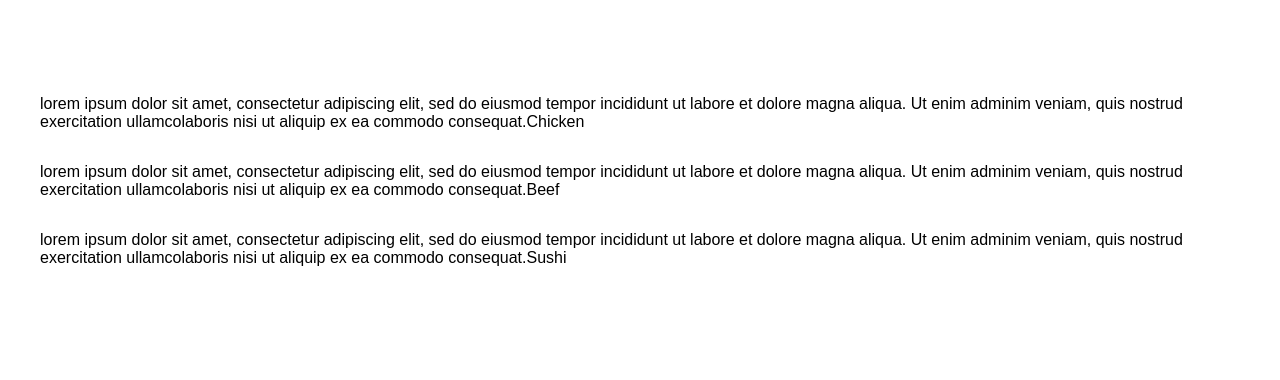
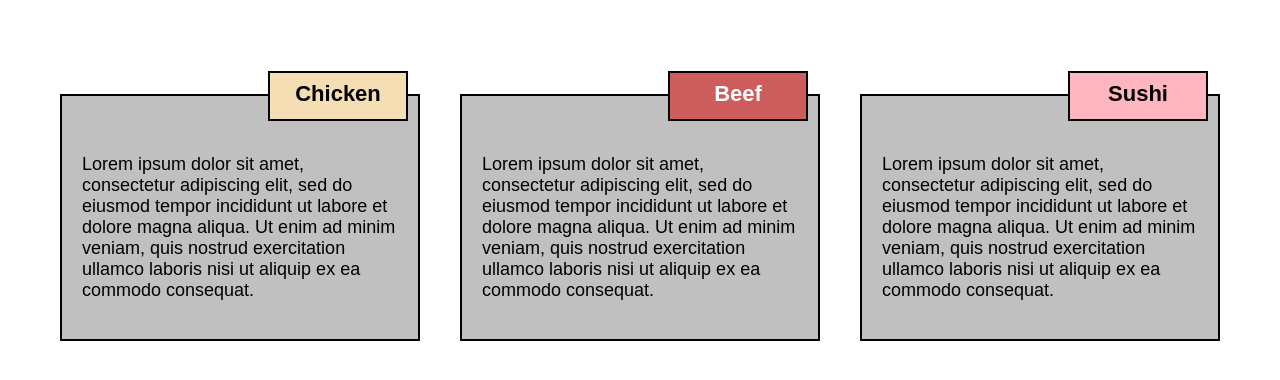
Before and after one commit to chaewonbaek/module2, a plain HTML site: page index.html in a window 1280 px wide. Shown: the part 148-528 px from the top of the page. Drawn offline with Linux system fonts and the light colour scheme; a web font is replaced by a local one.

Commit message:
Update index.html

```diff
--- a/index.html
+++ b/index.html
@@ -1,32 +1,37 @@
 <!DOCTYPE html>
-<html>
+<html lang="en">
 <head>
-    <meta charset = "utf-8">
-    <meta name="viewport" content="width=device-width, initial-scale=1">
-    <link rel="stylesheet" href="style.css">
+  <meta charset="UTF-8" />
+  <meta name="viewport" content="width=device-width, initial-scale=1" />
   <title>Assignment Solution for Module 2</title>
+  <link rel="stylesheet" href="style.css" />
+  <!-- 구글 폰트 불러오기 -->
+  <link rel="stylesheet" href="https://fonts.googleapis.com/css?family=Sofia&effect=neon|outline|emboss|shadow-multiple" />
 </head>
 <body>
-
-
   <h1>Our Menu</h1>
 
-
   <div class="row">
-    <div class="col-lg-4 col-md-5 col-sm-9 "><p>lorem ipsum dolor sit amet, consectetur adipiscing elit, sed do eiusmod tempor incididunt ut labore et dolore magna aliqua. Ut enim adminim veniam, quis nostrud exercitation ullamcolaboris nisi ut aliquip ex ea commodo consequat.<divabsolute class="a">Chicken</divabsolute>
+    <div class="menu-item relative">
+      <p>
+        Lorem ipsum dolor sit amet, consectetur adipiscing elit, sed do eiusmod tempor incididunt ut labore et dolore magna aliqua. Ut enim ad minim veniam, quis nostrud exercitation ullamco laboris nisi ut aliquip ex ea commodo consequat.
       </p>
-
+      <div class="label chicken">Chicken</div>
     </div>
 
-    <div class="col-lg-4 col-md-5 col-sm-9"><p>lorem ipsum dolor sit amet, consectetur adipiscing elit, sed do eiusmod tempor incididunt ut labore et dolore magna aliqua. Ut enim adminim veniam, quis nostrud exercitation ullamcolaboris nisi ut aliquip ex ea commodo consequat.<divabsolute class="b">Beef</divabsolute>
+    <div class="menu-item relative">
+      <p>
+        Lorem ipsum dolor sit amet, consectetur adipiscing elit, sed do eiusmod tempor incididunt ut labore et dolore magna aliqua. Ut enim ad minim veniam, quis nostrud exercitation ullamco laboris nisi ut aliquip ex ea commodo consequat.
       </p>
+      <div class="label beef">Beef</div>
+    </div>
 
-    </div>
-    <div class="col-lg-4 col-md-10 col-sm-9"><p>lorem ipsum dolor sit amet, consectetur adipiscing elit, sed do eiusmod tempor incididunt ut labore et dolore magna aliqua. Ut enim adminim veniam, quis nostrud exercitation ullamcolaboris nisi ut aliquip ex ea commodo consequat.<divabsolute class="c">Sushi</divabsolute>
+    <div class="menu-item relative">
+      <p>
+        Lorem ipsum dolor sit amet, consectetur adipiscing elit, sed do eiusmod tempor incididunt ut labore et dolore magna aliqua. Ut enim ad minim veniam, quis nostrud exercitation ullamco laboris nisi ut aliquip ex ea commodo consequat.
       </p>
+      <div class="label sushi">Sushi</div>
     </div>
   </div>
-
-
-
 </body>
+</html>
```
Lines whose indentation alone changed are shown as unchanged.
